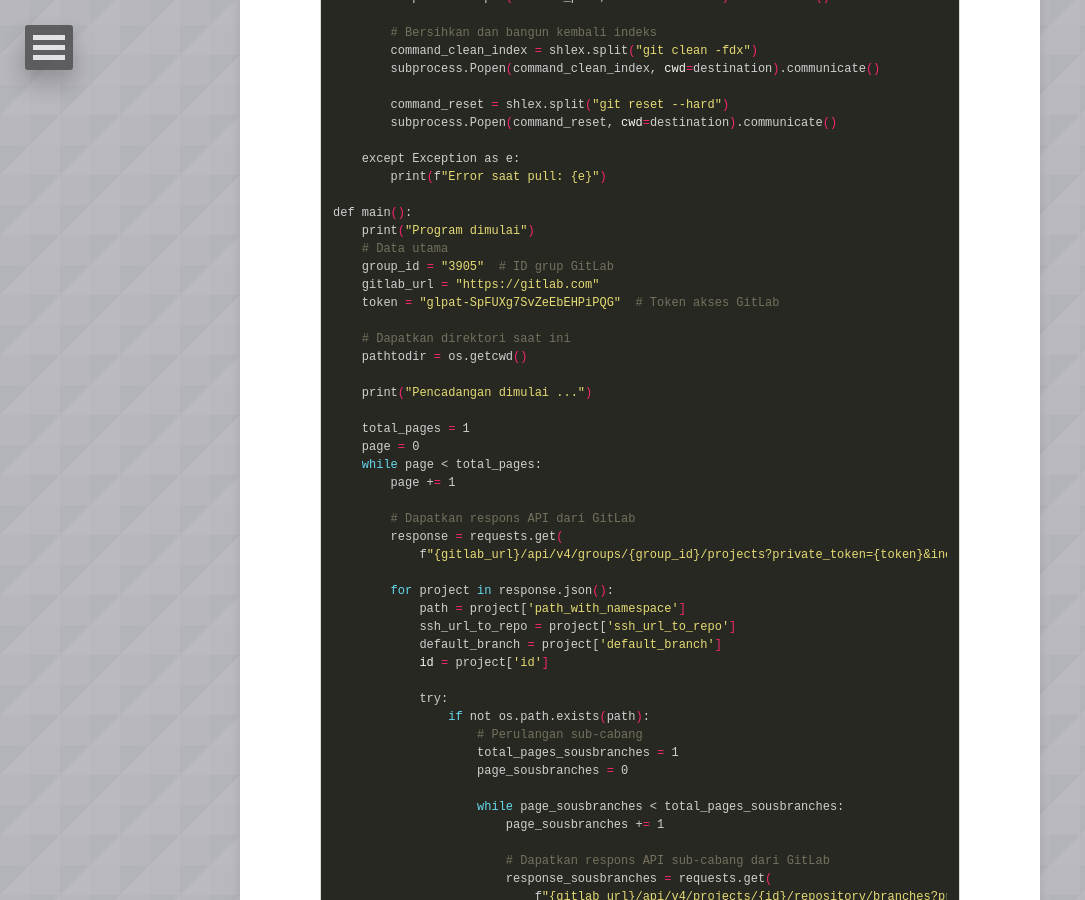
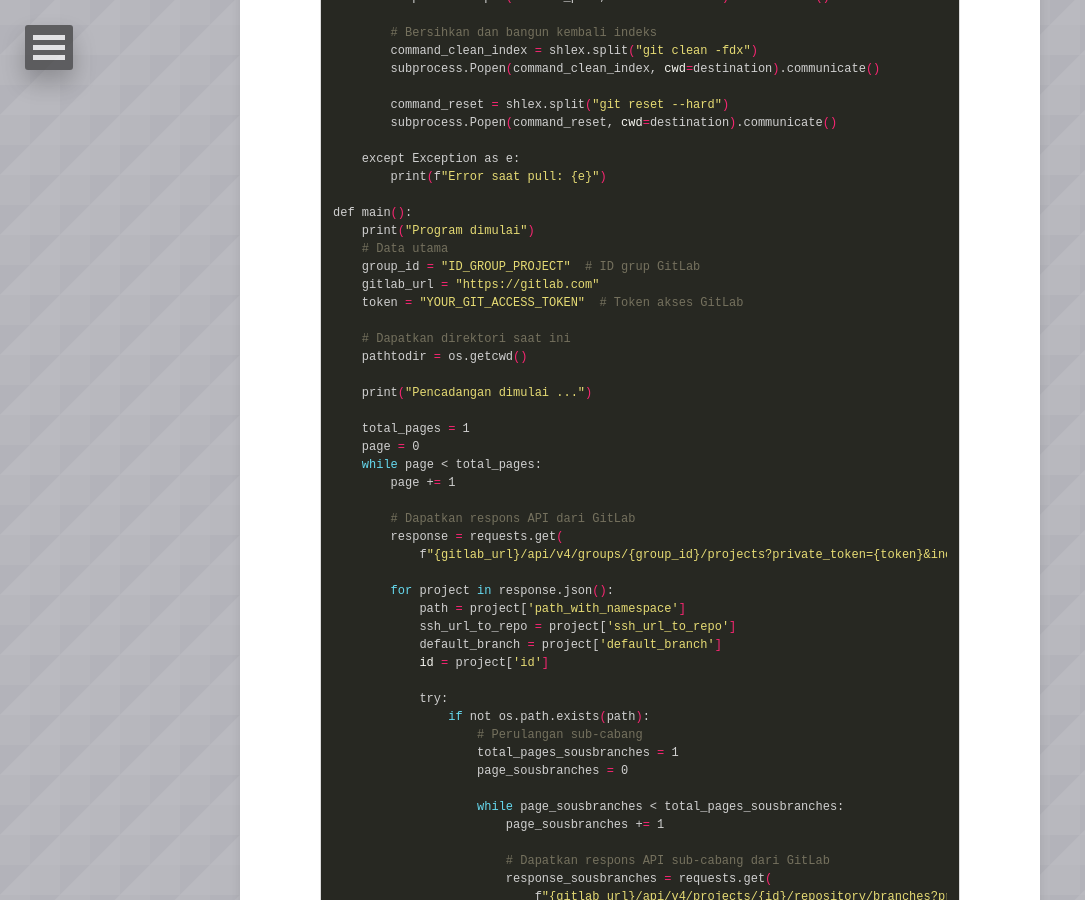
Before and after one commit to danigunawan/danigunawan.github.io, a Jekyll site: the page built from _posts/2024-01-01-cara-cloning-git-project-berdasarkan-group-id.md, in a window 1280 px wide and 900 px high, scrolled down 725 px. Shown: the whole window, without its empty margins (0-1085 px from the left). Built offline with Jekyll 4.4.1, drawn with Linux system fonts in a browser that asks for light colours; nearby versions of some CDN libraries; comment, search, counter and statistics services are not loaded.

Commit message:
[UPDATE] push

```diff
--- a/_posts/2024-01-01-cara-cloning-git-project-berdasarkan-group-id.md
+++ b/_posts/2024-01-01-cara-cloning-git-project-berdasarkan-group-id.md
@@ -50,9 +50,9 @@ def pull_repository(destination):
 def main():
     print("Program dimulai")
     # Data utama
-    group_id = "3905"  # ID grup GitLab
+    group_id = "ID_GROUP_PROJECT"  # ID grup GitLab
     gitlab_url = "https://gitlab.com"
-    token = "glpat-SpFUXg7SvZeEbEHPiPQG"  # Token akses GitLab
+    token = "YOUR_GIT_ACCESS_TOKEN"  # Token akses GitLab
 
     # Dapatkan direktori saat ini
     pathtodir = os.getcwd()
```
